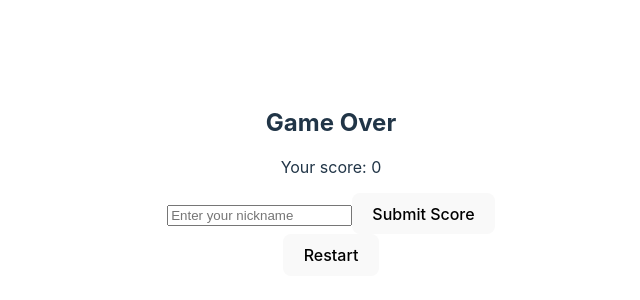
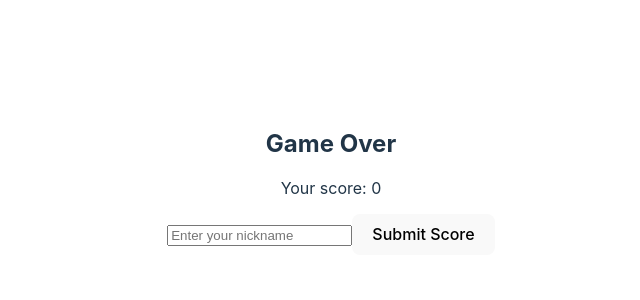
Before and after one commit to pslib-cz/2023-p3a-mpa-react-project-dankolar69, a React (Vite) app in the folder my-vue-app/: page /dead in a window 1280 px wide. Shown: the part 218-518 px from the top of the page, without its empty margins (309-949 px from the left). Built offline with nearby package versions, Linux system fonts and the light colour scheme.

Commit message:
restart fixxed

```diff
--- a/my-vue-app/src/pages/DeadScreen.tsx
+++ b/my-vue-app/src/pages/DeadScreen.tsx
@@ -27,7 +27,7 @@ const DeadScreen: React.FC = () => {
         scores.push(newScore);
         scores.sort((a, b) => b.score - a.score);
         localStorage.setItem('gameScores', JSON.stringify(scores));
-        navigate('/');
+
     };
 
 
@@ -48,9 +48,9 @@ const DeadScreen: React.FC = () => {
                     placeholder="Enter your nickname"
                     required
                 />
-                <button type="submit">Submit Score</button>
+                <button type="submit" onClick={handleRestart}>Submit Score</button>
             </form>
-              <button onClick={handleRestart}>Restart</button>
+
             </div>
         </div>
           );
```
